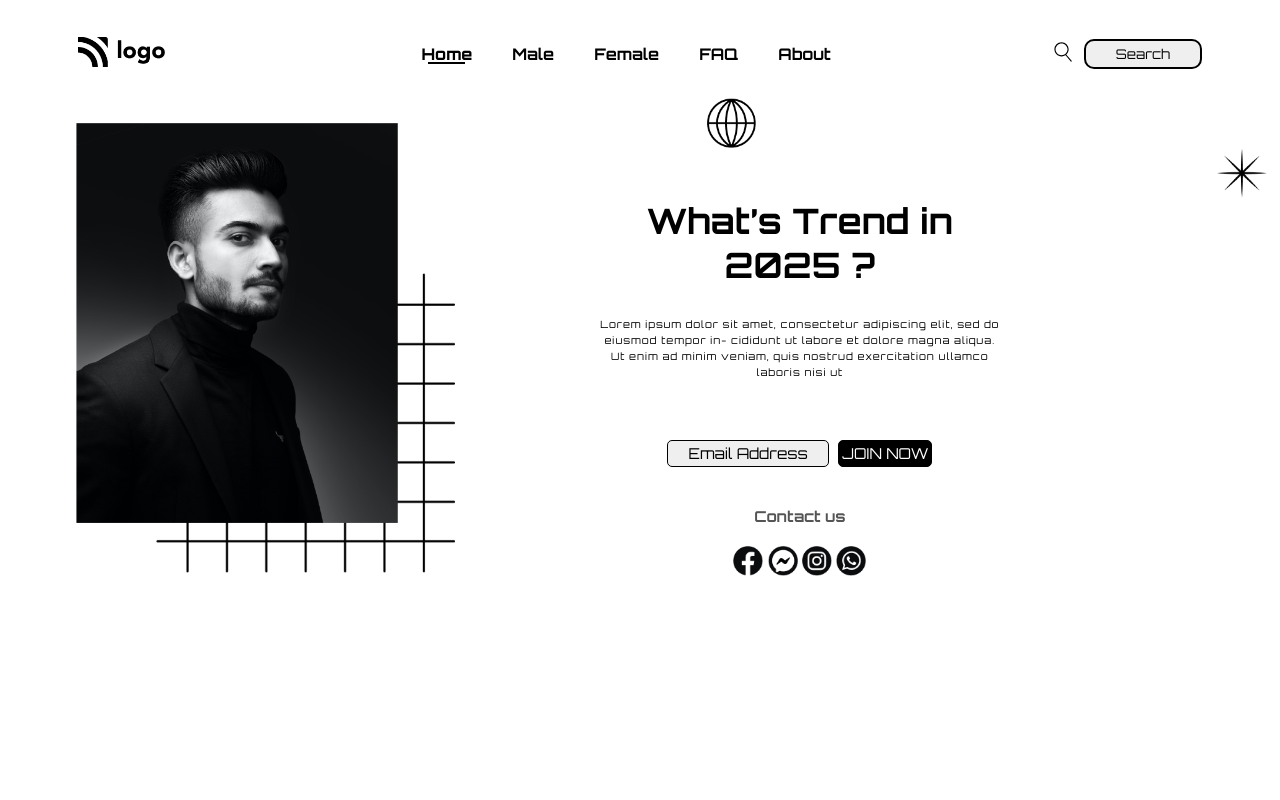
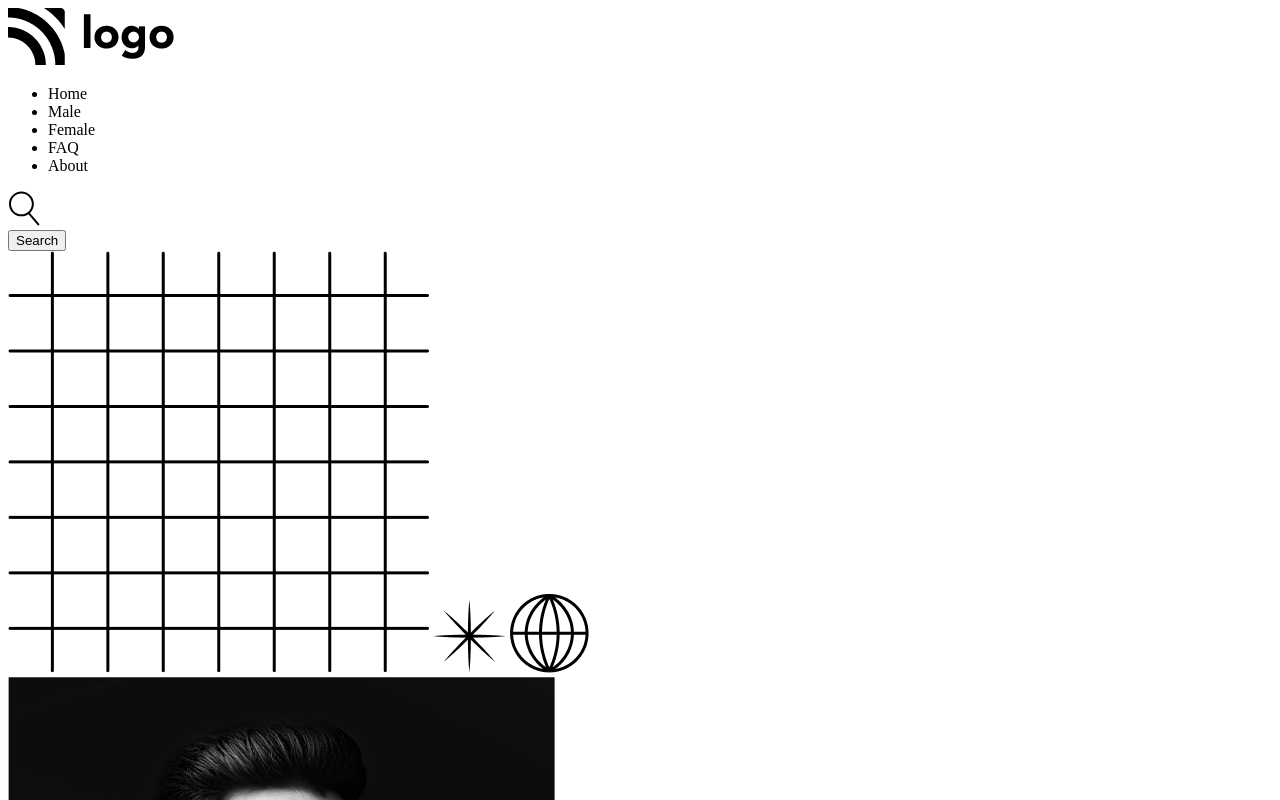
Before and after one commit to reyanshravi/UI_Projects, a plain HTML site: page Project-1/index.html in a window 1280 px wide. Shown: the top 800 px of the page. Drawn offline with Linux system fonts and the light colour scheme.

Commit message:
Update style.css

```diff
--- a/Project-1/style.css
+++ b/Project-1/style.css
@@ -1,121 +1,3 @@
-*{
-    font-family:Orbitron ;
-    color: black;
-}
+/* Navbar */
 
-.container{
-    padding: 20px 70px;
-}
-
-/* Navbar section css */
-nav, ul, .button-group, .hero-container {
-    display: flex;
-    align-items: center;
-    justify-content: space-between;
-}
-img[alt="brand-logo"]{
-    height: 30px;
-}
-.list-item{
-    padding: 0px 20px;
-    list-style-type: none;
-    font-weight: 700;
-}
-.list-item:first-child{
-    font-weight: 900;
-    font:bolder;
-    position: relative;
-    z-index : 1;
-}
-.list-item:first-child::after{
-    content : "";
-    position: absolute;
-    left    : 27px;
-    bottom  : 0;
-    margin: 0 auto;
-    width   : 40%;  /* or 100px */
-    border-bottom:2px solid black;
-}
-.search-icon svg{
-    height: 20px;
-}
-.nav-button{
-    padding: 5px 30px;
-    border: 2px solid black;
-    border-radius: 10px;
-    margin-left: 5px;
-}
-
-/* Hero section CSS */
-img[alt="square-pattern"]{
-    position: relative;
-    left: 78px;
-    top: 140px;
-    height: 300px;
-}
-img[alt="start-pattern"]{
-    position: relative;
-    top:-110px;
-    left: 840px;
-    height: 50px;
-}
-img[alt="globe-pattern"]{
-    position: relative;
-    height: 50px;
-    top: -160px;
-    left: 280px;
-}
-img[alt="person-hero-iamge"]{
-    height: 400px;
-    position: relative;
-    top:40px;
-    left: -400px;
-}
-
-/* Description section */
-.hero-container-right{
-    position: relative;
-    text-align: center;
-    top: 90px;
-    left: -200px;
-}
-h1{
-    font-size: 35px;
-    width: 100%;
-}
-.hero-description{
-    font-family: 'Orbitron';
-    font-size: 10px;
-    letter-spacing:1px;
-    line-height: 16px;
-    font-weight: 100;
-    flood-color: grey;
-    padding-bottom: 50px;
-}
-.button-email{
-    border: 1px solid black;
-    border-radius: 5px;
-    font-size: 15px;
-    padding: 3px 20px;
-}
-.button-join{
-    color: #fff;
-    background-color: black;
-    border: 1px solid black;
-    border-radius: 5px;
-    font-size: 15px;
-    padding: 3px 3px;
-    margin-left: 5px;
-}
-.icon{
-    padding-top: 40px;
-}
-.contact-heading{
-    padding-top: 20px;
-    font-family:'Orbitron' ;
-    color: rgb(85, 84, 84);
-    font-size: 15px;
-}
-.icons img{
-    height: 30px;
-}
+/* Hero Section */
```
